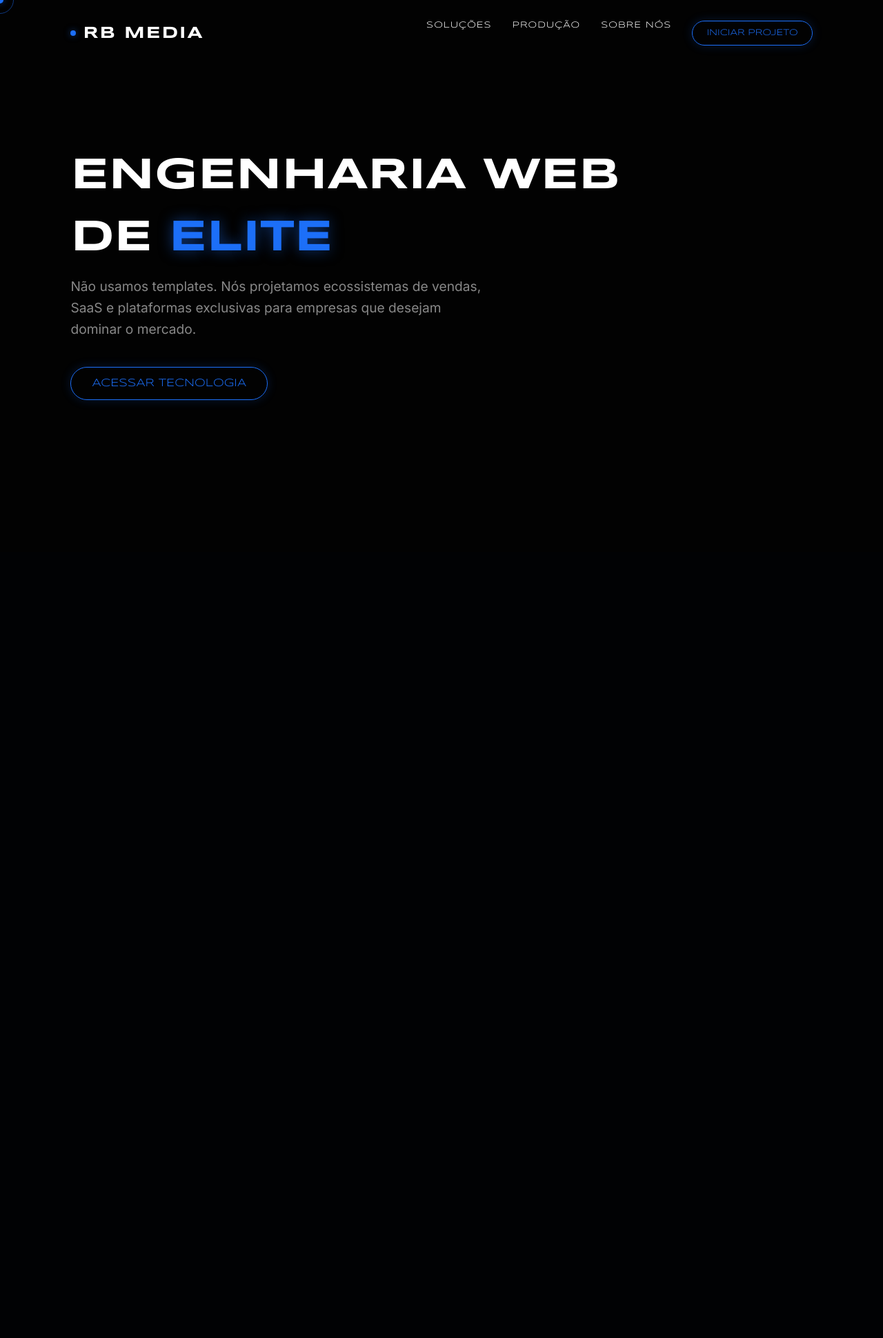
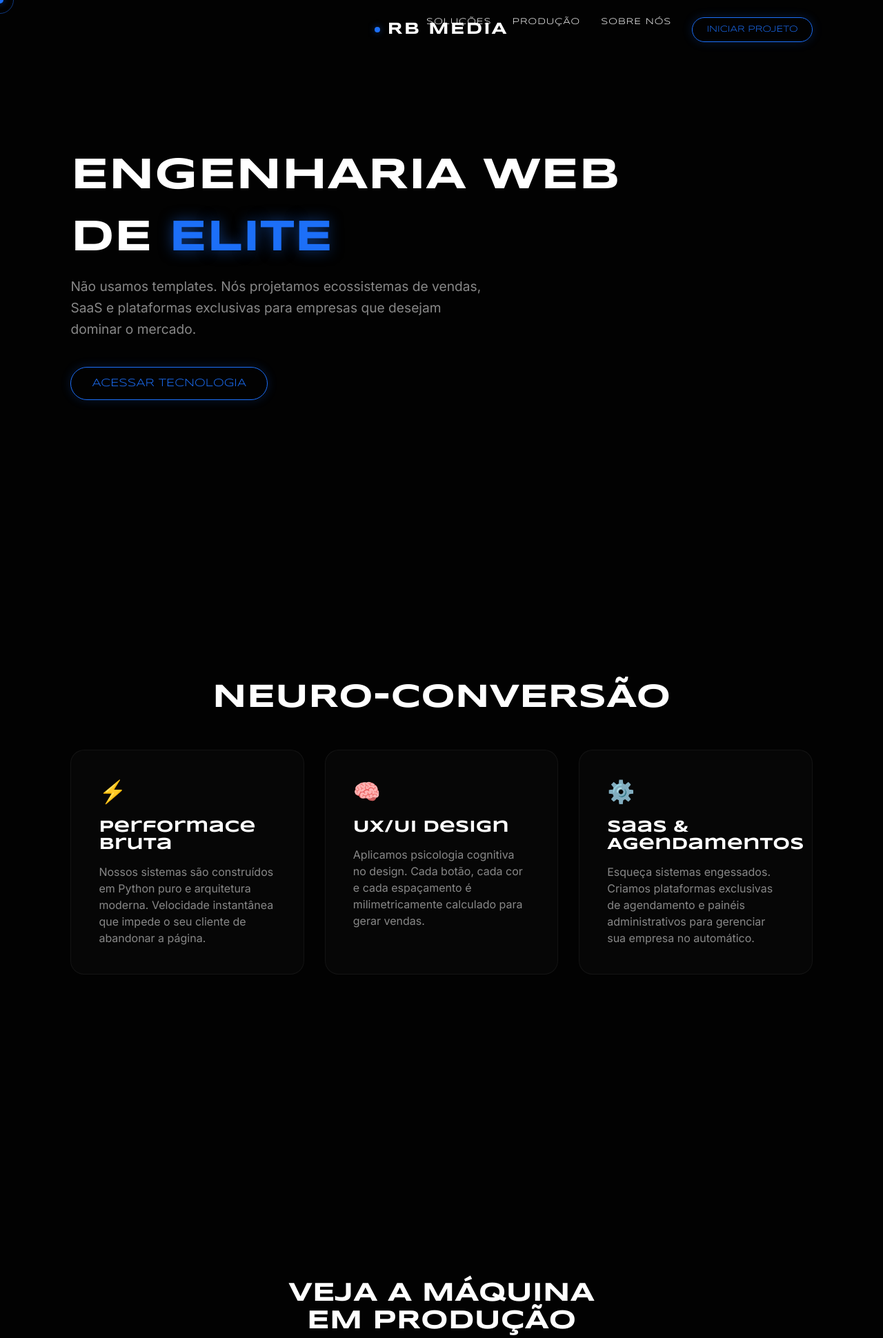
Before and after one commit to elysonedu-ui/rb-media-agency, a Flask app: page / in a window 1280 px wide. Shown: the top 1940 px of the page at 69% size. Before the commit the page ends 584 px from the top, so only its background shows below. Run offline with Flask 3, Linux system fonts and the light colour scheme; some libraries are stand-ins or nearby versions.

Commit message:
UI: Center nav logo and switch from scroll-snap to Lenis fluid scrolling

```diff
--- a/static/style.css
+++ b/static/style.css
@@ -16,35 +16,26 @@
 
 html, body {
     width: 100%;
-    height: 100%;
     background-color: var(--bg-color);
     color: var(--text-main);
     font-family: var(--font-body);
-    overflow: hidden; /* Oculta a barra nativa para usar o snap container */
+    overflow-x: hidden;
 }
 
-/* Scroll Snap Container */
+/* Container Normal de Rolagem */
 .snap-container {
-    height: 100vh;
-    width: 100vw;
-    overflow-y: scroll;
-    scroll-snap-type: y mandatory;
-    scroll-behavior: smooth;
-    /* Custom Scrollbar escondida para estética limpa */
-    scrollbar-width: none;
-}
-.snap-container::-webkit-scrollbar {
-    display: none;
+    width: 100%;
+    /* Removido o height 100vh e o scroll-snap para rolagem livre e fluida */
+    overflow-x: hidden;
 }
 
 .snap-section {
-    height: 100vh;
+    min-height: 100vh;
     width: 100%;
-    scroll-snap-align: start;
     display: flex;
     flex-direction: column;
     justify-content: center;
-    padding: 0 8%;
+    padding: 100px 8%;
     position: relative;
 }
 
@@ -56,10 +47,10 @@ html, body {
     width: 100%;
     padding: 30px 8%;
     display: flex;
-    justify-content: space-between;
+    justify-content: center; /* Centraliza a logo */
     align-items: center;
     z-index: 1000;
-    pointer-events: none; /* Deixa clicar apenas nos links */
+    pointer-events: none;
 }
 .nav-logo {
     font-family: var(--font-heading);
@@ -82,6 +73,8 @@ html, body {
     box-shadow: 0 0 10px var(--accent-glow);
 }
 .nav-links {
+    position: absolute;
+    right: 8%; /* Mantem os links a direita */
     display: flex;
     gap: 30px;
     pointer-events: auto;
--- a/templates/index.html
+++ b/templates/index.html
@@ -103,7 +103,13 @@
     </div>
 
     <script src="https://cdnjs.cloudflare.com/ajax/libs/gsap/3.12.2/gsap.min.js"></script>
+    <script src="https://cdn.jsdelivr.net/gh/studio-freight/lenis@1.0.29/bundled/lenis.min.js"></script>
     <script>
+        // --- LENIS SMOOTH SCROLL ---
+        const lenis = new Lenis({ duration: 1.2, smooth: true });
+        function raf(time) { lenis.raf(time); requestAnimationFrame(raf); }
+        requestAnimationFrame(raf);
+
         // --- CUSTOM CURSOR ---
         const cursorDot = document.getElementById('cursor-dot');
         const cursorRing = document.getElementById('cursor-ring');
```
